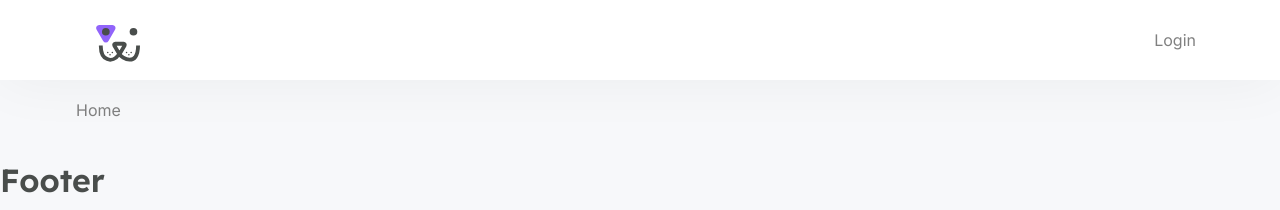
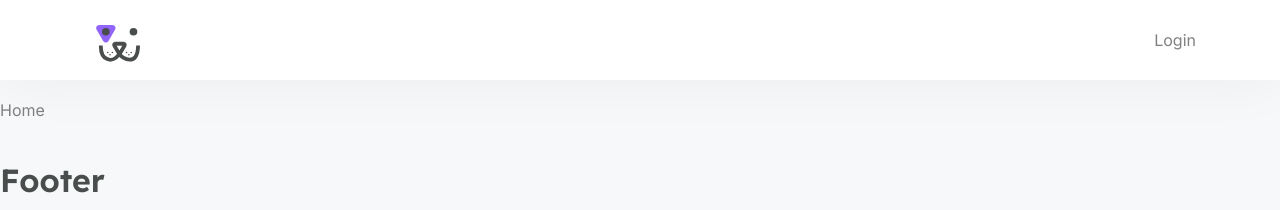
Before and after one commit to dfsilvadev/dogs, a React (Create React App) app: page / in a window 1280 px wide. Shown: the top 210 px of the page. Built offline with nearby package versions, Linux system fonts and the light colour scheme.

Commit message:
feat: removendo a class container

```diff
--- a/src/components/Layout/index.tsx
+++ b/src/components/Layout/index.tsx
@@ -1,4 +1,5 @@
 import { ReactNode } from "react";
+
 import { Footer } from "../Footer";
 import { Header } from "../Header";
 
@@ -12,9 +13,7 @@ export const Layout = ({ children }: LayoutProps) => {
   return (
     <main className={styles.wrapper}>
       <Header />
-      <section className="container">
-        <div className={styles.content}>{children}</div>
-      </section>
+      <div className={styles.content}>{children}</div>
       <Footer />
     </main>
   );
```
